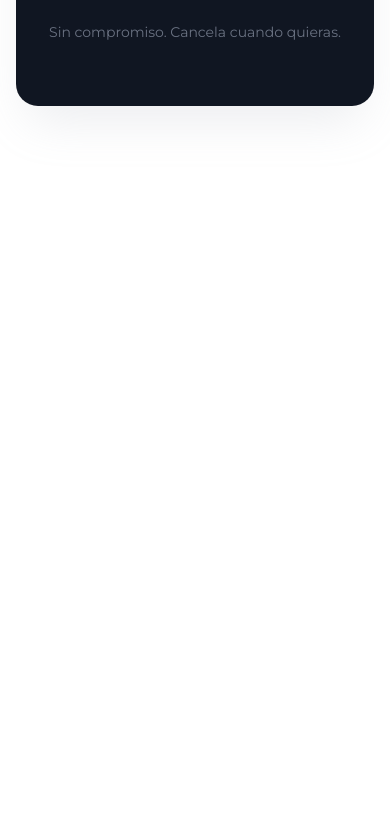
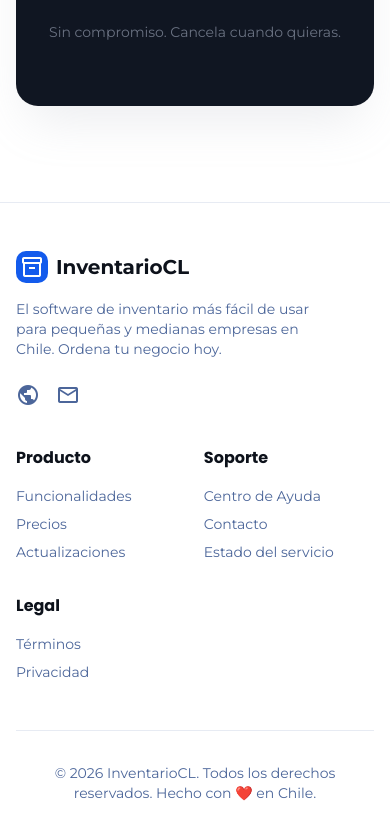
Before and after one commit to Ferndz99/inventory_saas_client, a Next.js app: page / in a window 390 px wide. Shown: the part 7822-8662 px from the top of the page. Before the commit the page ends 8024 px from the top, so only its background shows below. Built offline with nearby package versions, Linux system fonts and the light colour scheme.

Commit message:
feat: add responsive footer

```diff
--- a/app/page.tsx
+++ b/app/page.tsx
@@ -3,6 +3,7 @@ import FeaturesSection from "@/components/FeaturesSection";
 import FinalCtaSection from "@/components/FinalCtaSection";
 import Hero from "@/components/Hero";
 import HowItWorks from "@/components/HowItWorks";
+import Footer from "@/components/layout/Footer";
 import Navbar from "@/components/layout/Navbar";
 import ProblemSection from "@/components/ProblemSection";
 import SolutionSection from "@/components/SolutionSection";
@@ -19,6 +20,7 @@ export default function Home() {
       <ChileFocusSection/>
       <HowItWorks/>
       <FinalCtaSection/>
+      <Footer/>
     </div>
   );
 }
--- /dev/null
+++ b/components/layout/Footer.tsx
@@ -0,0 +1,121 @@
+import Link from 'next/link'
+
+function Footer() {
+    return (
+        <footer className="border-t border-[#e7ebf3] bg-white py-12">
+            <div className="container mx-auto px-4 sm:px-6 lg:px-8">
+                {/* Top */}
+                <div className="grid gap-8 md:grid-cols-4 lg:grid-cols-5">
+                    {/* Brand */}
+                    <div className="col-span-2 lg:col-span-2">
+                        <div className="mb-4 flex items-center gap-2">
+                            <div className="flex h-8 w-8 items-center justify-center rounded-lg bg-ui-primary text-white">
+                                <span className="material-symbols-outlined text-lg">
+                                    inventory_2
+                                </span>
+                            </div>
+
+                            <span className="text-xl font-bold text-ui-main">
+                                InventarioCL
+                            </span>
+                        </div>
+
+                        <p className="mb-6 max-w-xs text-sm text-ui-secondary">
+                            El software de inventario más fácil de usar para pequeñas y
+                            medianas empresas en Chile. Ordena tu negocio hoy.
+                        </p>
+
+                        <div className="flex gap-4">
+                            <a
+                                href="#"
+                                aria-label="Sitio web"
+                                className="text-ui-secondary transition-colors hover:text-primary"
+                            >
+                                <span className="material-symbols-outlined">public</span>
+                            </a>
+
+                            <a
+                                href="#"
+                                aria-label="Correo"
+                                className="text-ui-secondary transition-colors hover:text-primary"
+                            >
+                                <span className="material-symbols-outlined">mail</span>
+                            </a>
+                        </div>
+                    </div>
+
+                    {/* Producto */}
+                    <div>
+                        <h4 className="mb-4 font-bold text-ui-main">Producto</h4>
+                        <ul className="space-y-2 text-sm text-ui-secondary">
+                            <li>
+                                <Link href="#funcionalidades" className="hover:text-ui-primary">
+                                    Funcionalidades
+                                </Link>
+                            </li>
+                            <li>
+                                <Link href="#precios" className="hover:text-ui-primary">
+                                    Precios
+                                </Link>
+                            </li>
+                            <li>
+                                <Link href="#" className="hover:text-ui-primary">
+                                    Actualizaciones
+                                </Link>
+                            </li>
+                        </ul>
+                    </div>
+
+                    {/* Soporte */}
+                    <div>
+                        <h4 className="mb-4 font-bold text-ui-main">Soporte</h4>
+                        <ul className="space-y-2 text-sm text-ui-secondary">
+                            <li>
+                                <Link href="#" className="hover:text-ui-primary">
+                                    Centro de Ayuda
+                                </Link>
+                            </li>
+                            <li>
+                                <Link href="#contacto" className="hover:text-ui-primary">
+                                    Contacto
+                                </Link>
+                            </li>
+                            <li>
+                                <Link href="#" className="hover:text-ui-primary">
+                                    Estado del servicio
+                                </Link>
+                            </li>
+                        </ul>
+                    </div>
+
+                    {/* Legal */}
+                    <div>
+                        <h4 className="mb-4 font-bold text-ui-main">Legal</h4>
+                        <ul className="space-y-2 text-sm text-ui-secondary">
+                            <li>
+                                <Link href="/terminos" className="hover:text-ui-primary">
+                                    Términos
+                                </Link>
+                            </li>
+                            <li>
+                                <Link href="/privacidad" className="hover:text-ui-primary">
+                                    Privacidad
+                                </Link>
+                            </li>
+                        </ul>
+                    </div>
+                </div>
+
+                {/* Bottom */}
+                <div className="mt-12 border-t border-[#e7ebf3] pt-8 text-center text-sm text-ui-secondary">
+                    <p>
+                        © {new Date().getFullYear()} InventarioCL. Todos los derechos
+                        reservados. Hecho con ❤️ en Chile.
+                    </p>
+                </div>
+            </div>
+        </footer>
+    )
+}
+
+export default Footer
```
